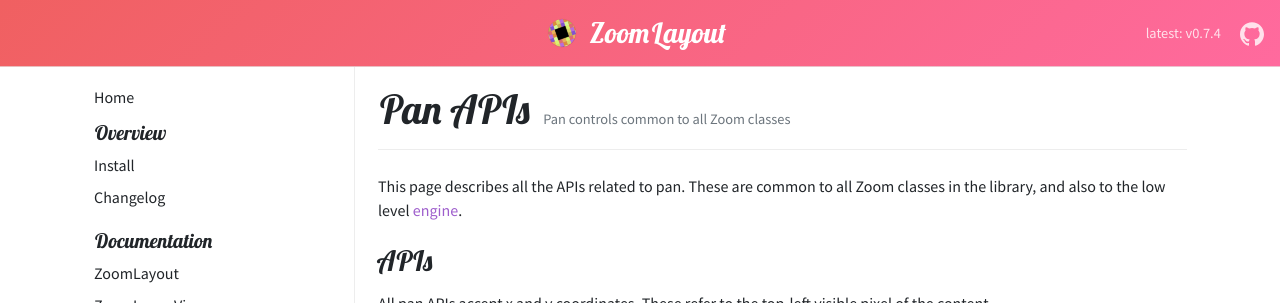
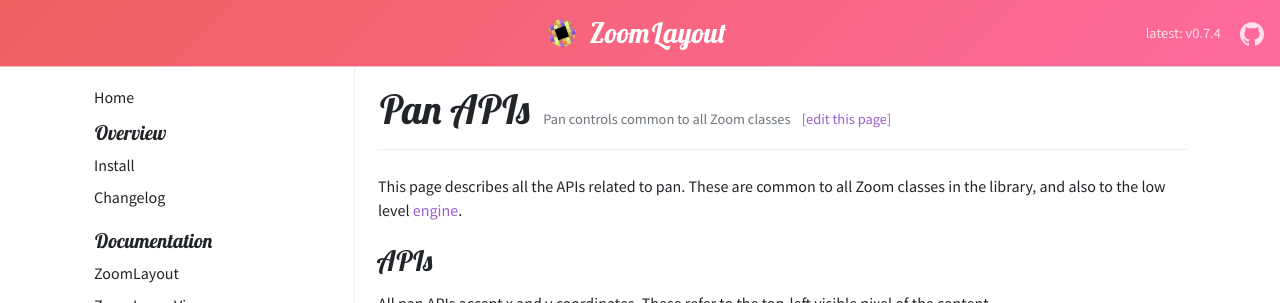
Before and after one commit to natario1/ZoomLayout, a Jekyll site: the page built from docs/_posts/2018-12-20-pan-apis.md, in a window 1280 px wide and 1400 px high. Shown: the top 303 px of the window. Built offline with Jekyll 4.4.1, drawn with Linux system fonts in a browser that asks for light colours; comment, search, counter and statistics services are not loaded; some of the changed text lies outside the part shown.

Commit message:
Website improvements

```diff
--- a/docs/_config.yml
+++ b/docs/_config.yml
@@ -13,6 +13,7 @@ google_site_verification: '4x49i17ABIrSvUl52SeL0-t0341aTnWWaC62-FYCRT4'
 github: [metadata] # TODO What's this?
 github_repo: ZoomLayout
 github_version: 0.7.4
+github_branch: master
 donateurl: '/extra/donate' # relative URL for donations, used in footer.html
 baseurl: '/ZoomLayout' # Keep as an empty string if served up at the root
 sections: [
--- a/docs/_layouts/page.html
+++ b/docs/_layouts/page.html
@@ -4,8 +4,26 @@ layout: main
 
 <div class="page-header border-bottom has-divider pb-3">
     <h1 class="d-inline-block mt-1 mb-0 mr-2">{{ page.title }}</h1>
-    {% if page.description %}<span>{{ page.description }}</span>{% endif %}
+    {% if page.description %}<span class="mr-2">{{ page.description }}</span>{% endif %}
+    <span><a href="https://github.com/{{ site.author.github }}/{{ site.github_repo }}/edit/{{ site.github_branch }}/docs/{{ page.path }}">[edit this page]</a></span>
 </div>
-<div class="page mt-4">
+<div class="page my-4">
     {{ content }}
 </div>
+<div class="page-footer border-top has-divider">
+    <div class="row text-center">
+        {% assign next = page.order | plus: 1 %}
+        {% assign previous = page.order | minus: 1 %}
+        {% for other in site.categories[page.category] %}
+        {% if other.order == previous %}
+        <a class="previous col mt-3" href="{{ site.baseurl }}{{ other.url }}">< {{ other.title }}</a>
+        {% endif %}
+        {% endfor %}
+
+        {% for other in site.categories[page.category] %}
+        {% if other.order == next %}
+        <a class="next col mt-3" href="{{ site.baseurl }}{{ other.url }}">{{ other.title }} ></a>
+        {% endif %}
+        {% endfor %}
+    </div>
+</div>
--- a/docs/css/main.css
+++ b/docs/css/main.css
@@ -77,13 +77,11 @@ footer {
 
 /* drawer */
 
-.drawer-toggle {
-    background-color: transparent;
-    border-radius: 50%;
-}
-
-.drawer-toggle:hover {
-    background-color: rgba(240, 240, 240, 0.25);
+@media (hover: hover) {
+    .drawer-toggle:hover {
+        background-color: rgba(240, 240, 240, 0.15);
+        border-radius: 50%;
+    }
 }
 
 @media (max-width: 768px) {
@@ -236,6 +234,13 @@ td {
     color: var(--color-text-muted);
 }
 
+.page-footer a {
+    color: black;
+    font-family: var(--font-display), cursive;
+    font-weight: 700;
+    font-size: 1.2em;
+}
+
 /* code */
 
 pre {
```
